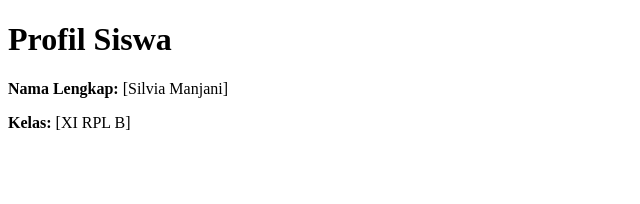
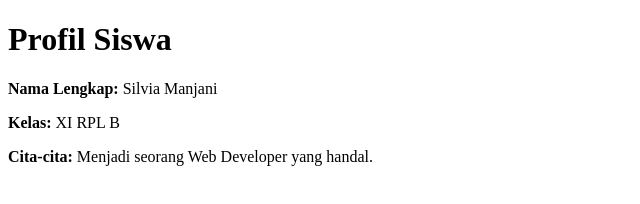
Before and after one commit to azizahshyfa1006-prog/projek-web-rpl, a plain HTML site: page index.html in a window 1280 px wide. Shown: the whole page, without its empty margins (0-640 px from the left). Drawn offline with Linux system fonts and the light colour scheme.

Commit message:
Update index.html: Menambahkan deskripsi profil siswa

```diff
--- a/index.html
+++ b/index.html
@@ -1,3 +1,4 @@
+
 <!DOCTYPE html>
 <html lang="id">
 <head>
@@ -8,8 +9,10 @@
 <body>
 
     <h1>Profil Siswa</h1>
-    <p><strong>Nama Lengkap:</strong> [Silvia Manjani]</p>
-    <p><strong>Kelas:</strong> [XI RPL B]</p>
+
+    <p><strong>Nama Lengkap:</strong> Silvia Manjani</p>
+    <p><strong>Kelas:</strong> XI RPL B</p>
+    <p><strong>Cita-cita:</strong> Menjadi seorang Web Developer yang handal.</p>
 
 </body>
 </html>
```
